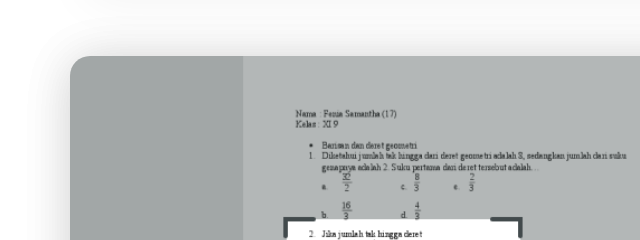
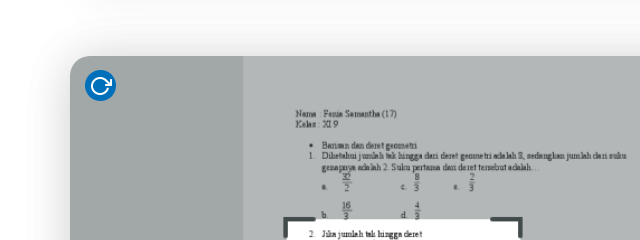
Before and after one commit to NaufalRafi-hub/PROJECT-FP-MAGANG, a plain HTML site: page foto_soal_scan.html in a window 1280 px wide. Shown: the part 334-574 px from the top of the page, 0-640 px from the left. Drawn offline with nearby package versions, Linux system fonts and the light colour scheme.

Commit message:
add refresh btn

```diff
--- a/foto_soal_scan.css
+++ b/foto_soal_scan.css
@@ -125,8 +125,11 @@
     width: 100%;
     border-radius: 20px 0px 0px 20px;
     display: flex;
-    align-items:center;
+    /* align-items:center; */
 
+  }
+  .ulang-div {
+    margin-top: 14px;
   }
   .foto-area a {
     color: white;
--- a/foto_soal_scan.html
+++ b/foto_soal_scan.html
@@ -150,6 +150,10 @@
       <div class="container">
         <div class="row wrap-tips">
           <div class="col-md-8 foto-area">
+            <div class="ulang-div">
+              <img src="img/ulang.png" alt="ulang">
+            </div>
+
             <!-- <img src="img/Group 198.png" alt="scan"> -->
           </div>
           <div class="col-md-4 white-wrap">
```
Also changed, not shown: img/ulang.png (added).
